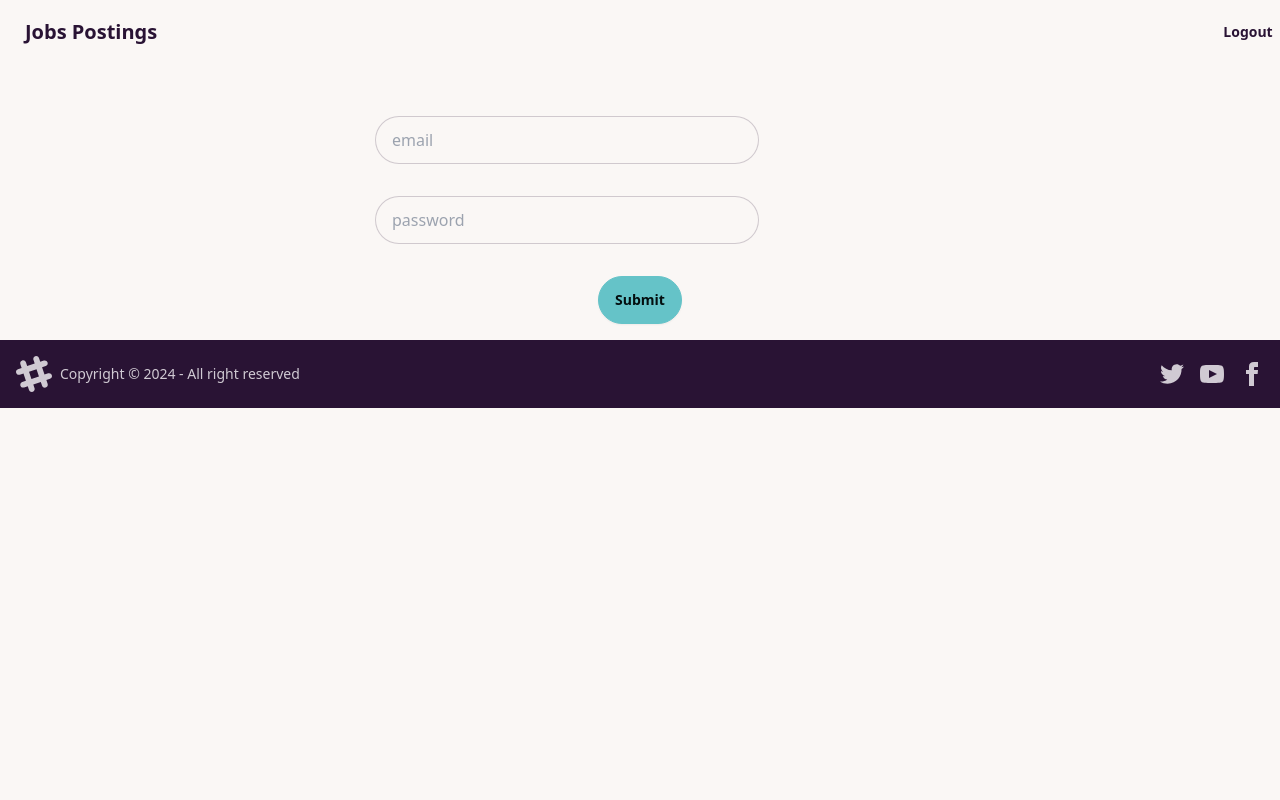
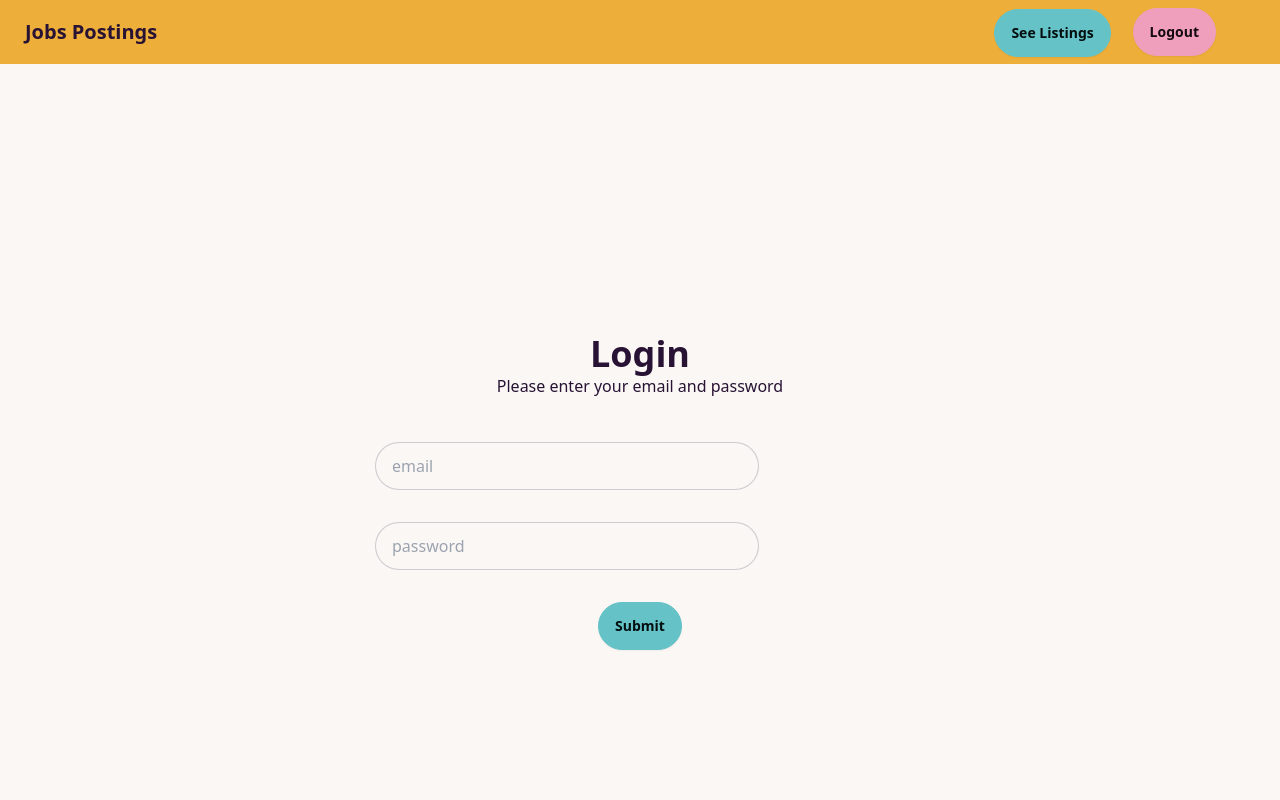
Before and after one commit to chukalicious/jobs_client, a React (Vite) app: page /login in a window 1280 px wide. Shown: the top 800 px of the page. Built offline with nearby package versions, Linux system fonts and the light colour scheme.

Commit message:
feat: Update Listings component to render job listings with dynamic data

```diff
--- a/src/components/Listings/Listings.jsx
+++ b/src/components/Listings/Listings.jsx
@@ -1,12 +1,12 @@
 import React from 'react';
 
-const Listings = ({ jobs }) => {
+const Listings = ({ posts }) => {
   return (
-    <div>
-      {jobs.map((job) => (
+    <div className='flex flex-wrap w-full mx-auto'>
+      {posts.map((job) => (
         <div
           key={job._id}
-          className='card w-96 bg-base-100 shadow-xl'
+          className='card w-96 bg-base-100 shadow-xl min-w-xs my-4 mx-auto '
         >
           <div className='card-body'>
             <h2 className='card-title'>{job.title}</h2>
--- a/src/components/Listings/ListingsContainer.jsx
+++ b/src/components/Listings/ListingsContainer.jsx
@@ -2,12 +2,13 @@ import Listings from './Listings';
 import { useEffect } from 'react';
 import { useNavigate } from 'react-router-dom';
 import { useSelector, useDispatch } from 'react-redux';
-import { getPosts } from '../../features/posts/postsSlice';
+import { getPosts, reset } from '../../features/posts/postsSlice';
+import SearchBar from '../SearchBar/SearchBar';
 
 const ListingsContainer = () => {
   const navigate = useNavigate();
   const dispatch = useDispatch();
-  const posts = useSelector((state) => state.posts);
+  const posts = useSelector((state) => state.posts.posts);
   console.log('ListingsContainer: posts:', posts);
   const user = useSelector((state) => state.auth);
   console.log('ListingsContainer: user: user.user', user.user); // user: user.user { _id: '60f7b3b3b3
@@ -16,9 +17,18 @@ const ListingsContainer = () => {
     if (!user.user) {
       navigate('/login');
     }
-  }, [user.user, navigate]);
+    dispatch(getPosts());
+    return () => {
+      dispatch(reset());
+    };
+  }, [user.user, navigate, dispatch, posts]);
 
-  return <Listings posts={posts} />;
+  return (
+    <>
+      <SearchBar />
+      <Listings posts={posts} />;
+    </>
+  );
 };
 
 export default ListingsContainer;
--- a/src/components/Login/LoginForm.jsx
+++ b/src/components/Login/LoginForm.jsx
@@ -2,11 +2,13 @@ import React from 'react';
 
 const LoginForm = ({ loginData, handleChange, handleSubmit }) => {
   return (
-    <div className='flex flex-col items-center mt-9'>
+    <div className='flex flex-col items-center mt-9 h-screen'>
       <form
-        className='items-center'
+        className='items-center m-auto'
         onSubmit={handleSubmit}
       >
+        <h1 className='text-4xl font-bold text-center'>Login</h1>
+        <p className='text-center mb-7'>Please enter your email and password</p>
         <input
           type='text'
           placeholder='email'
--- a/src/components/Navbar.jsx
+++ b/src/components/Navbar.jsx
@@ -17,17 +17,8 @@ const Navbar = () => {
     navigate('/login');
   };
 
-  // const firstName = () => {
-  //   if (!user) {
-  //     return;
-  //   } else {
-  //     const firstName = user.name.split(' ')[0];
-  //     return firstName;
-  //   }
-  // };
-
   return (
-    <div className='navbar bg-base-100'>
+    <div className='navbar bg-accent'>
       <div className='flex-1'>
         <Link
           to='/'
@@ -37,11 +28,17 @@ const Navbar = () => {
         </Link>
       </div>
       <div className='flex-none'>
-        {user && <h1 className='text-2xl font-extralight'>Welcome </h1>}
-
+        <Link
+          to='/listings'
+          className='btn btn-square btn-ghost'
+        >
+          <button className='btn mx-14 btn-primary text-md'>
+            See Listings
+          </button>
+        </Link>
         <button
           onClick={handleLogout}
-          className='btn btn-square btn-ghost'
+          className='btn mx-14 btn-secondary text-md'
         >
           Logout
         </button>
--- a/src/components/SearchBar/SearchBar.jsx
+++ b/src/components/SearchBar/SearchBar.jsx
@@ -0,0 +1,7 @@
+import React from 'react';
+
+const SearchBar = () => {
+  return <div>SearchBar</div>;
+};
+
+export default SearchBar;
--- a/src/components/SearchBar/SearchBarContainer.jsx
+++ b/src/components/SearchBar/SearchBarContainer.jsx
@@ -0,0 +1,8 @@
+import React from 'react';
+import SearchBar from './SearchBar';
+
+const SearchBarContainer = () => {
+  return <SearchBar />;
+};
+
+export default SearchBarContainer;
--- a/src/components/SearchBar/index.jsx
+++ b/src/components/SearchBar/index.jsx
@@ -0,0 +1,3 @@
+import SearchBarContainer from './SearchBarContainer';
+
+export default SearchBarContainer;
--- a/src/features/auth/authSlice.js
+++ b/src/features/auth/authSlice.js
@@ -31,7 +31,7 @@ export const register = createAsyncThunk(
 
 export const login = createAsyncThunk('auth/login', async (user, thunkAPI) => {
   try {
-    localStorage.setItem('user', JSON.stringify(user));
+    // localStorage.setItem('user', JSON.stringify(user));
     return await authServices.login(user);
   } catch (error) {
     const message =
--- a/src/features/posts/postsSlice.js
+++ b/src/features/posts/postsSlice.js
@@ -82,10 +82,7 @@ export const postsSlice = createSlice({
   initialState,
   reducers: {
     reset: (state) => {
-      state.loading = false;
-      state.success = false;
-      state.error = false;
-      state.message = '';
+      initialState;
     },
   },
   extraReducers: (builder) => {
```
